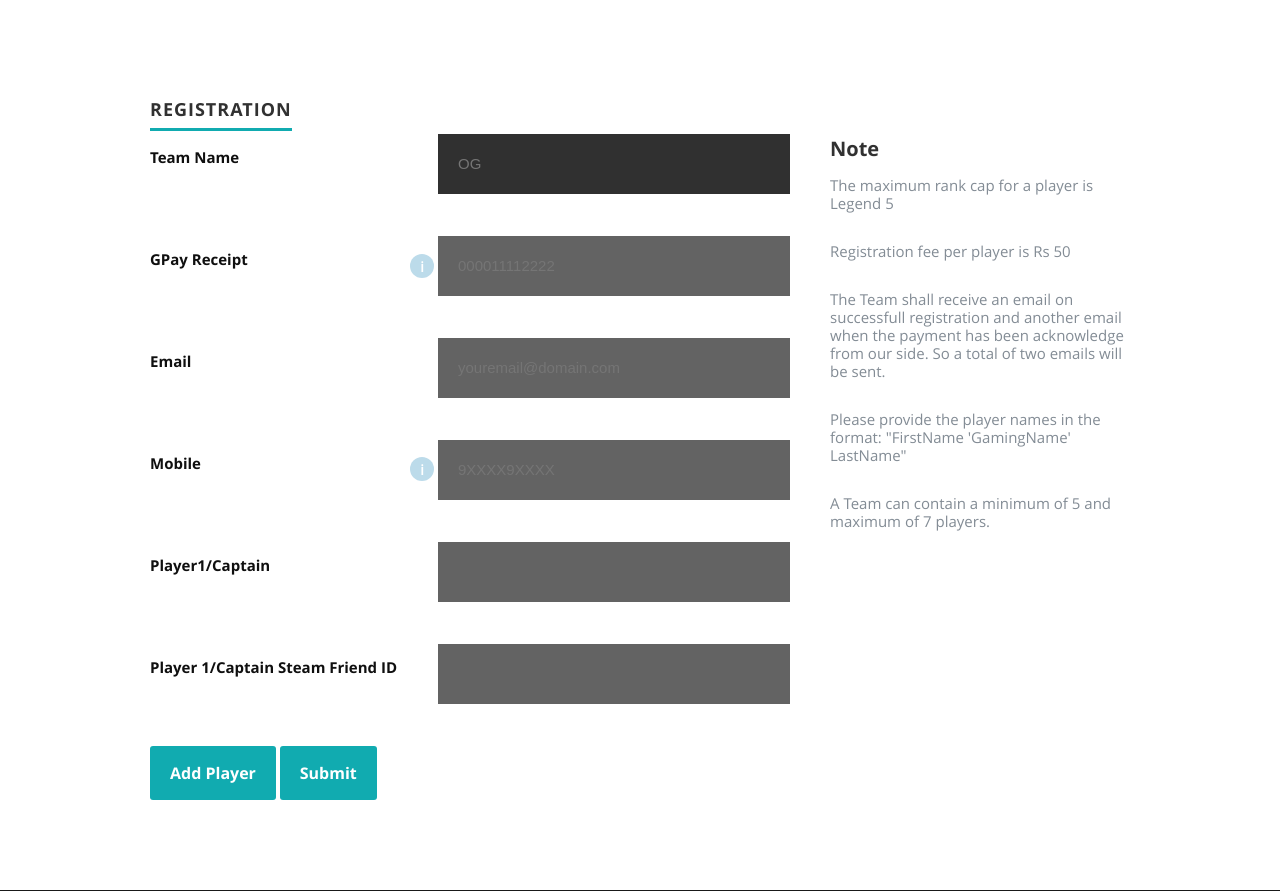
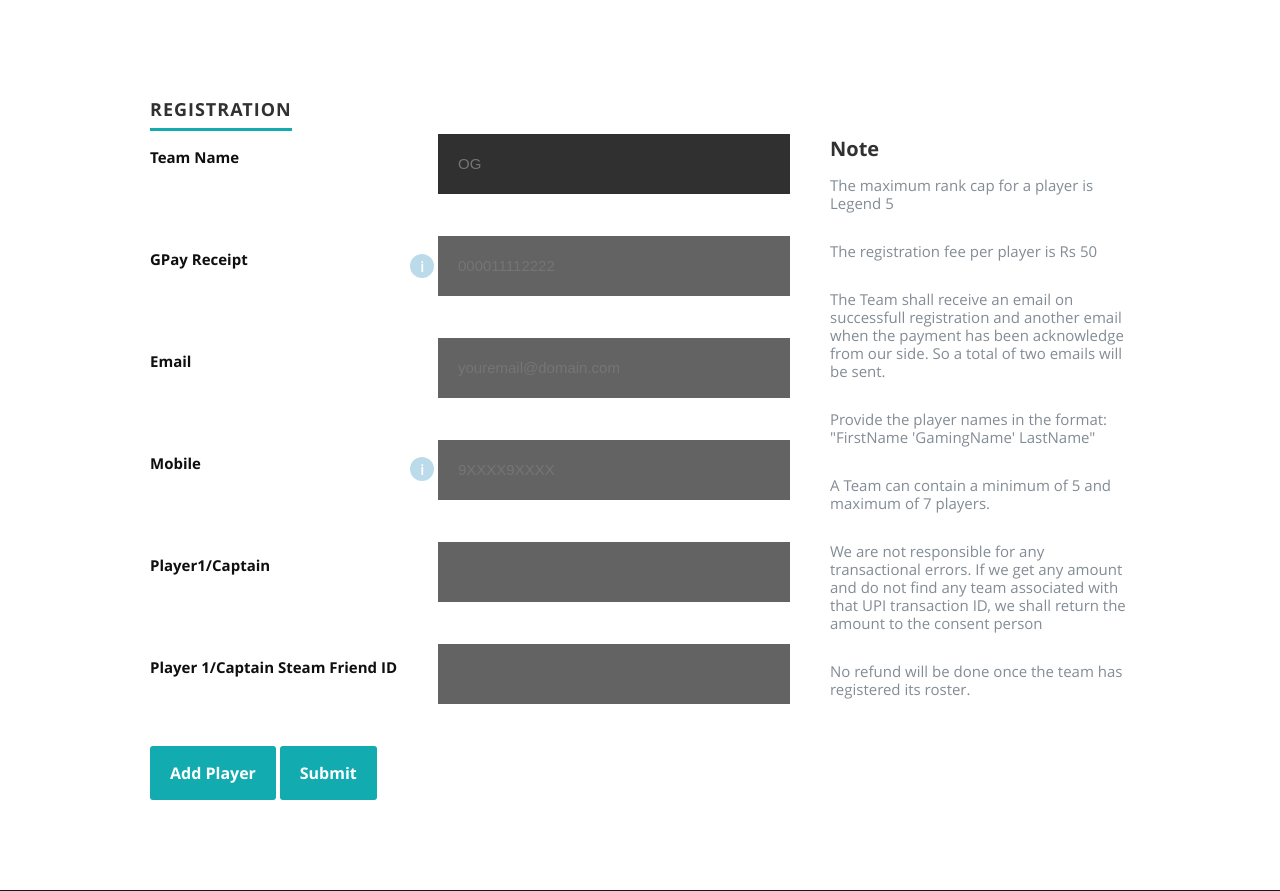
Before and after one commit to bumblebee211196/the-conquest2, a Flask app: page / in a window 1280 px wide. Shown: the part 801-1692 px from the top of the page. Run offline with Flask 2, Linux system fonts and the light colour scheme.

Commit message:
:pencil2: Typo

```diff
--- a/templates/home.html
+++ b/templates/home.html
@@ -80,8 +80,10 @@
                         <input type="text" size="35" id="receipt" name="receipt" placeholder="000011112222" required />
                         <div class="help-tip gpay-tip">
                             <p>
-                                Please provide the Google Pay receipt for your payment towards registration.
-                                Send the amount to +918056940831 with your team name in the description as it will
+                                Please provide the Google Pay UPI Transaction ID for your payment towards registration.
+                                Send the amount to <strong>+918056940831</strong> with your team name in the
+                                description as it
+                                will
                                 help us identify which team has made the payment.
                             </p>
                         </div>
@@ -124,7 +126,7 @@
                         <div><p>The maximum rank cap for a player is Legend 5</p></div>
                     </li>
                     <li>
-                        <div><p>Registration fee per player is Rs 50</p></div>
+                        <div><p>The registration fee per player is Rs 50</p></div>
                     </li>
                     <li>
                         <div><p>
@@ -133,14 +135,22 @@
                         </p></div>
                     </li>
                     <li>
-                        <div class="widget widget_contact">
-                            <p>Please provide the player names in the format:
+                        <div>
+                            <p>Provide the player names in the format:
                                 "<span>FirstName 'GamingName' LastName</span>"
                             </p>
                         </div>
                     </li>
                     <li>
                         <div><p>A Team can contain a minimum of 5 and maximum of 7 players.</p></div>
+                    </li>
+                    <li>
+                        <div><p>We are not responsible for any transactional errors. If we get any amount and
+                            do not find any team associated with that UPI transaction ID, we shall return the
+                            amount to the consent person</p></div>
+                    </li>
+                    <li>
+                        <div><p>No refund will be done once the team has registered its roster.</p></div>
                     </li>
                 </ul>
             </aside>
--- a/templates/mail_template.html
+++ b/templates/mail_template.html
@@ -398,10 +398,10 @@
                                                             "
                                                           >
                                                             <p style="font-size: 16px; line-height: 1.5; text-align: center; word-break: break-word; mso-line-height-alt: 24px; margin: 0;">
-                                                              <strong><span style="font-size: 38px;">Welcome to The Conquest 2, </span></strong>
+                                                              <strong><span style="font-size: 38px;">Welcome to The Conquest 2 </span></strong>
                                                             </p>
                                                             <p style="font-size: 16px; line-height: 1.5; text-align: center; word-break: break-word; mso-line-height-alt: 24px; margin: 0;">
-                                                              <strong><span style="font-size: 38px;">your team "{{ team_name }}" has been successfully registered to the tournament!</span></strong>
+                                                              <strong><span style="font-size: 38px;">Your team "{{ team_name }}" has been successfully registered to the tournament!</span></strong>
                                                             </p>
                                                           </div>
                                                         </div>
```
